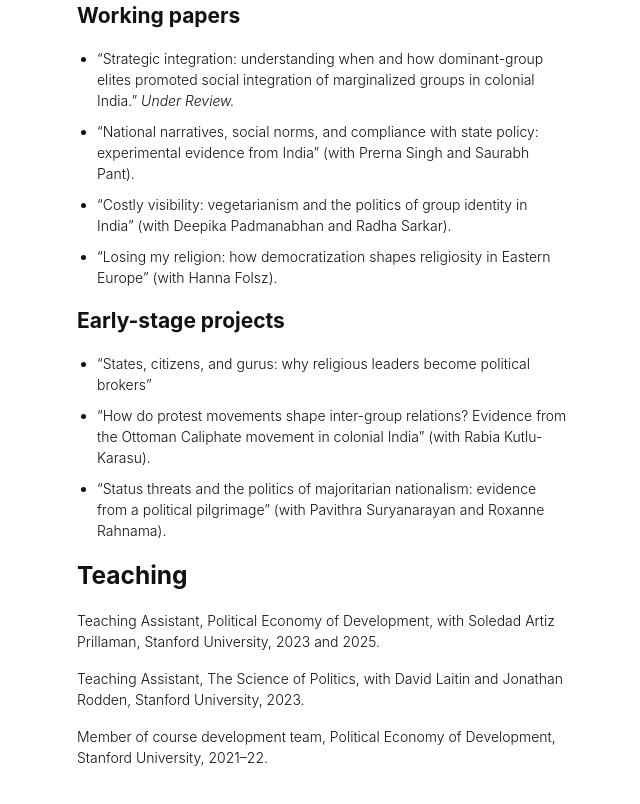
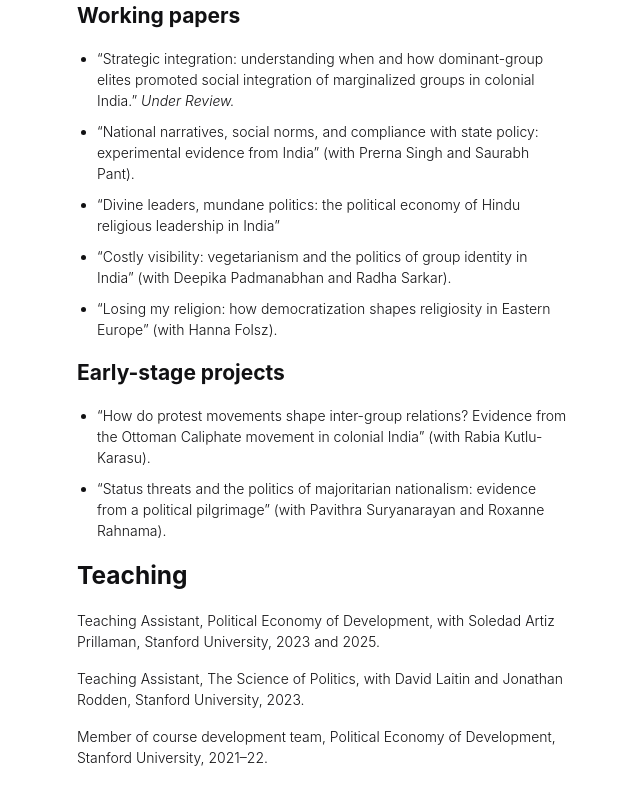
Before and after one commit to sebastianlucek/sebastianlucek.github.io, a plain HTML site: page index.html in a window 1280 px wide. Shown: the part 760-1564 px from the top of the page, without its empty margins (493-1133 px from the left). Drawn offline with Linux system fonts and the light colour scheme.

Commit message:
Update index.html

```diff
--- a/index.html
+++ b/index.html
@@ -85,13 +85,13 @@
  <ul>
  <li>“Strategic integration: understanding when and how dominant-group elites promoted social integration of marginalized groups in colonial India.” <i>Under Review.</i></li>
  <li>“National narratives, social norms, and compliance with state policy: experimental evidence from India” (with Prerna Singh and Saurabh Pant).</li>
+ <li>“Divine leaders, mundane politics: the political economy of Hindu religious leadership in India”</li>
  <li>“Costly visibility: vegetarianism and the politics of group identity in India” (with Deepika Padmanabhan and Radha Sarkar).</li>
  <li>“Losing my religion: how democratization shapes religiosity in Eastern Europe” (with Hanna Folsz).</li>
  </ul>
 
  <h3>Early-stage projects</h3>
  <ul>
- <li>“States, citizens, and gurus: why religious leaders become political brokers”</li>
  <li>“How do protest movements shape inter-group relations? Evidence from the Ottoman Caliphate movement in colonial India” (with Rabia Kutlu-Karasu).</li>
  <li>“Status threats and the politics of majoritarian nationalism: evidence from a political pilgrimage” (with Pavithra Suryanarayan and Roxanne Rahnama).</li>
  </ul>
```
